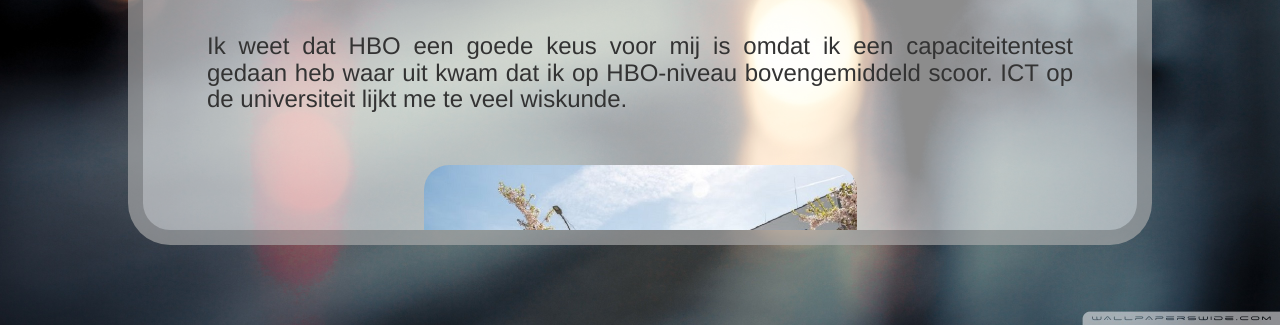
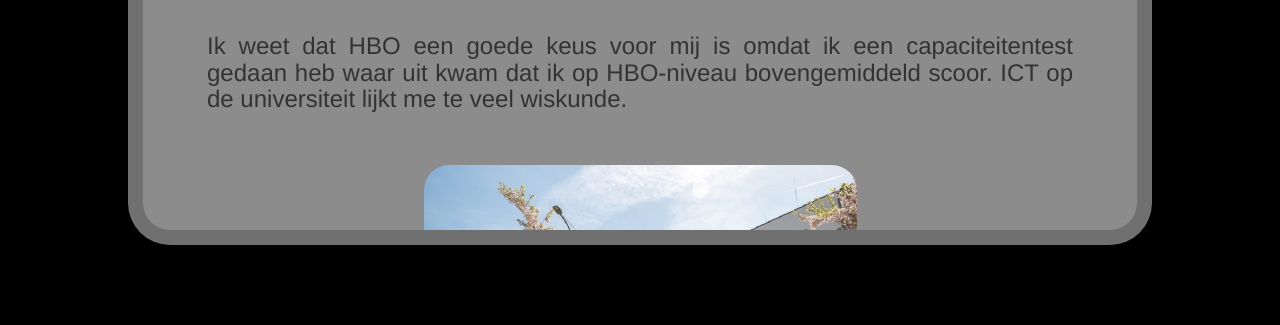
Before and after one commit to sarahthieleman/sarahthieleman.github.io, a plain HTML site: page index.html in a window 1280 px wide. Shown: the part 475-800 px from the top of the page. Drawn offline with nearby package versions, Linux system fonts and the light colour scheme; a web font is replaced by a local one.

Commit message:
Add files via upload

```diff
--- a/sollicitatie.css
+++ b/sollicitatie.css
@@ -1,5 +1,6 @@
 body {
-    background-image: url("images/background.jpg");
+    background-image: url(#"#images/background.jpg");
+    background-color: black;
     background-size: cover;
     background-repeat: no-repeat;
     position: relative;
```
